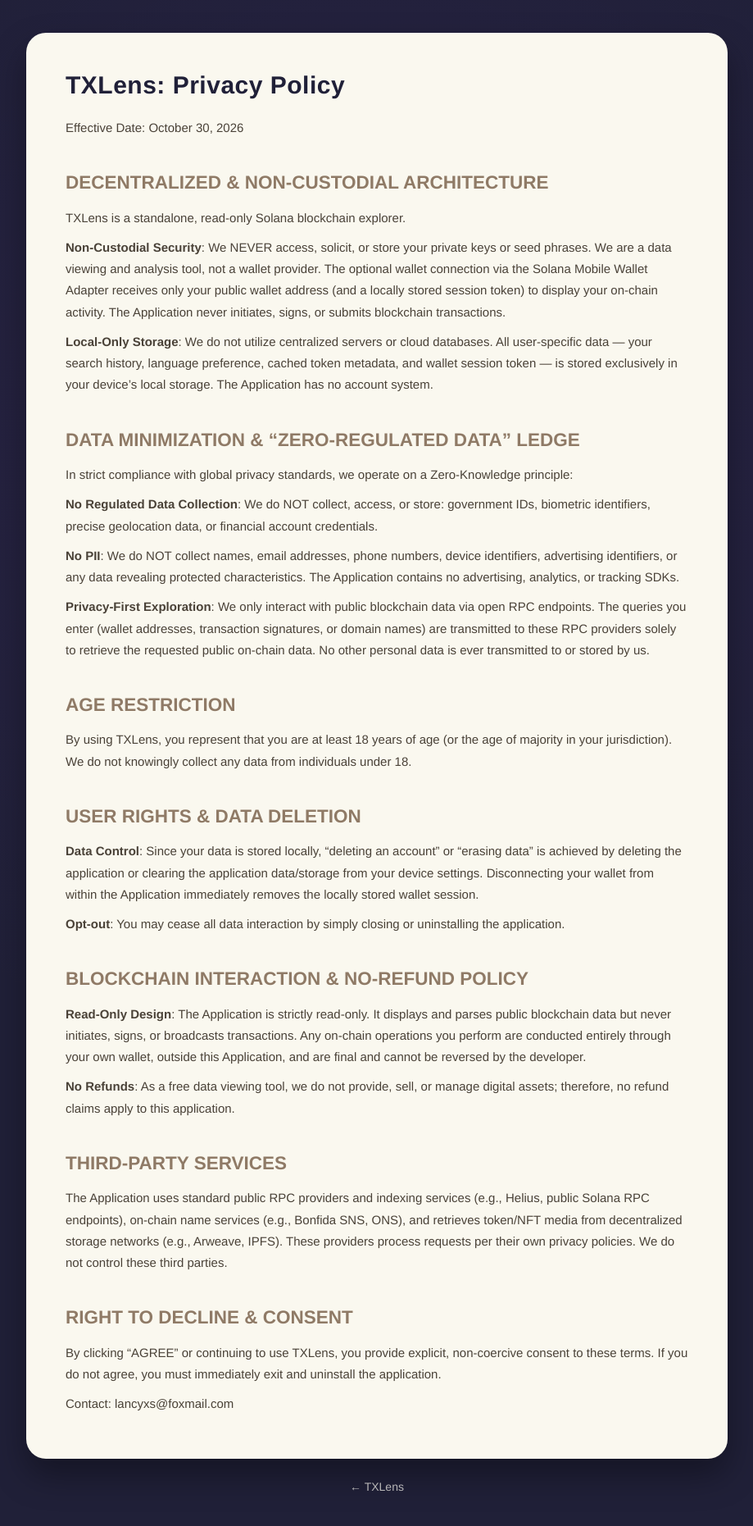
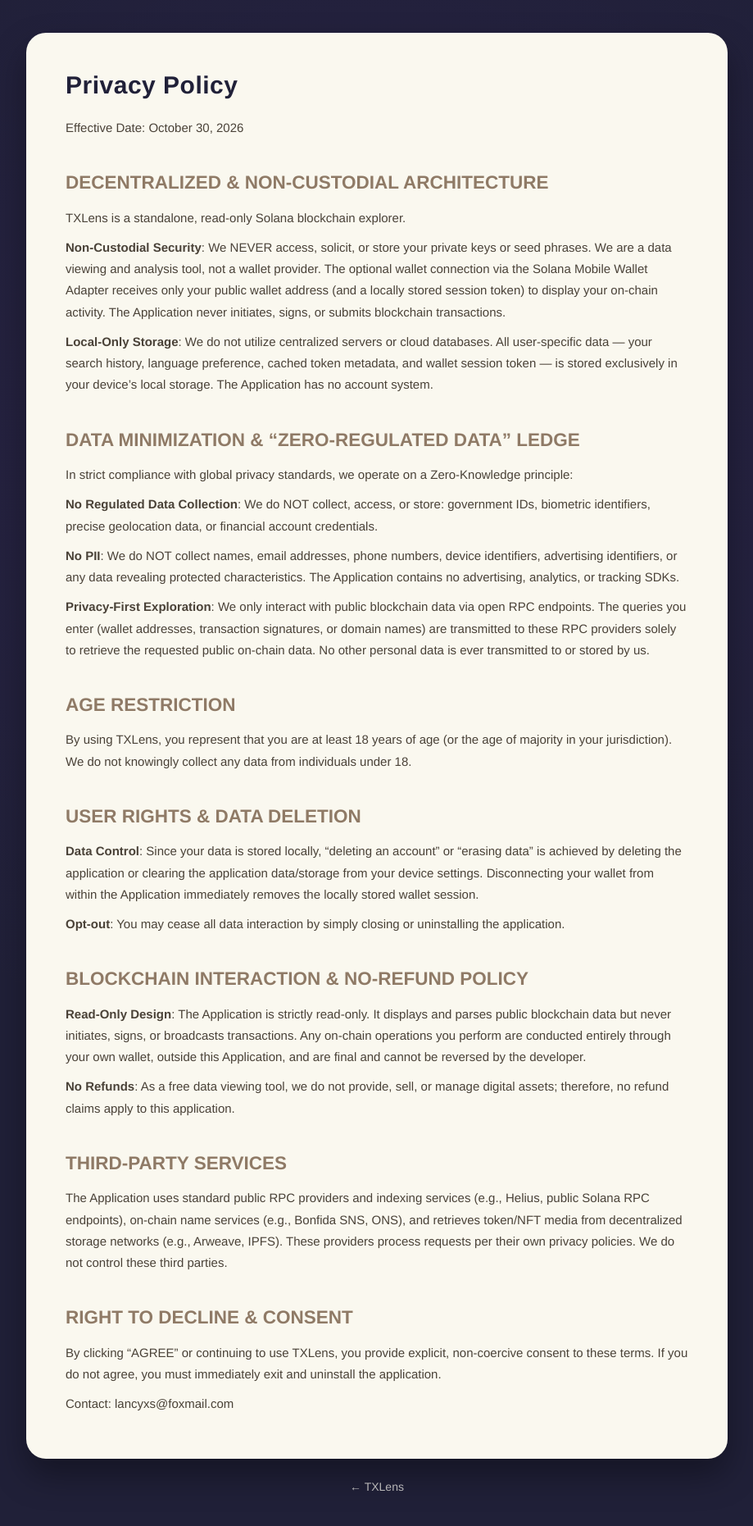
Before and after one commit to lancyxs/TXLens, a Jekyll site: the page built from PRIVACY.md, in a window 1280 px wide. Shown: the whole page at 82% size, without its empty margins (180-1099 px from the left). Built offline with Jekyll 4.4.1, drawn with Linux system fonts in a browser that asks for light colours.

Commit message:
Update title in PRIVACY.md

```diff
--- a/PRIVACY.md
+++ b/PRIVACY.md
@@ -3,7 +3,7 @@
 layout: default
 ---
 
-# TXLens: Privacy Policy
+# Privacy Policy
 
 Effective Date: October 30, 2026
 
```
